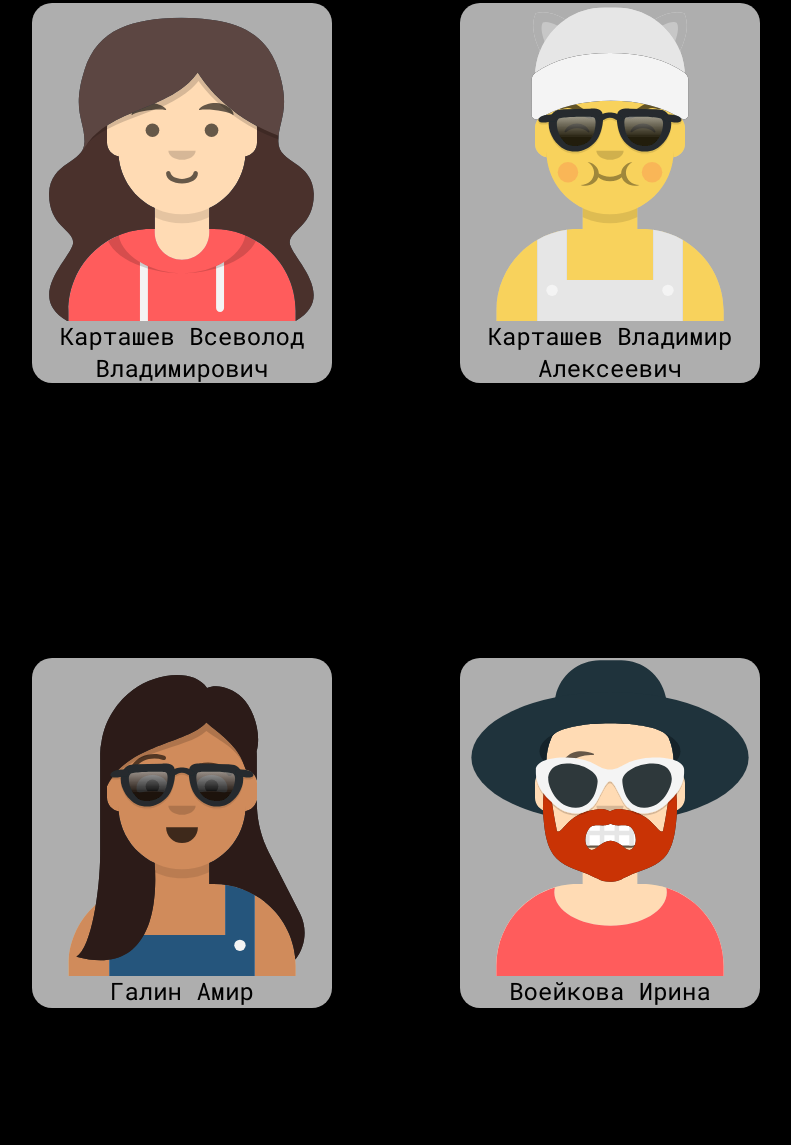
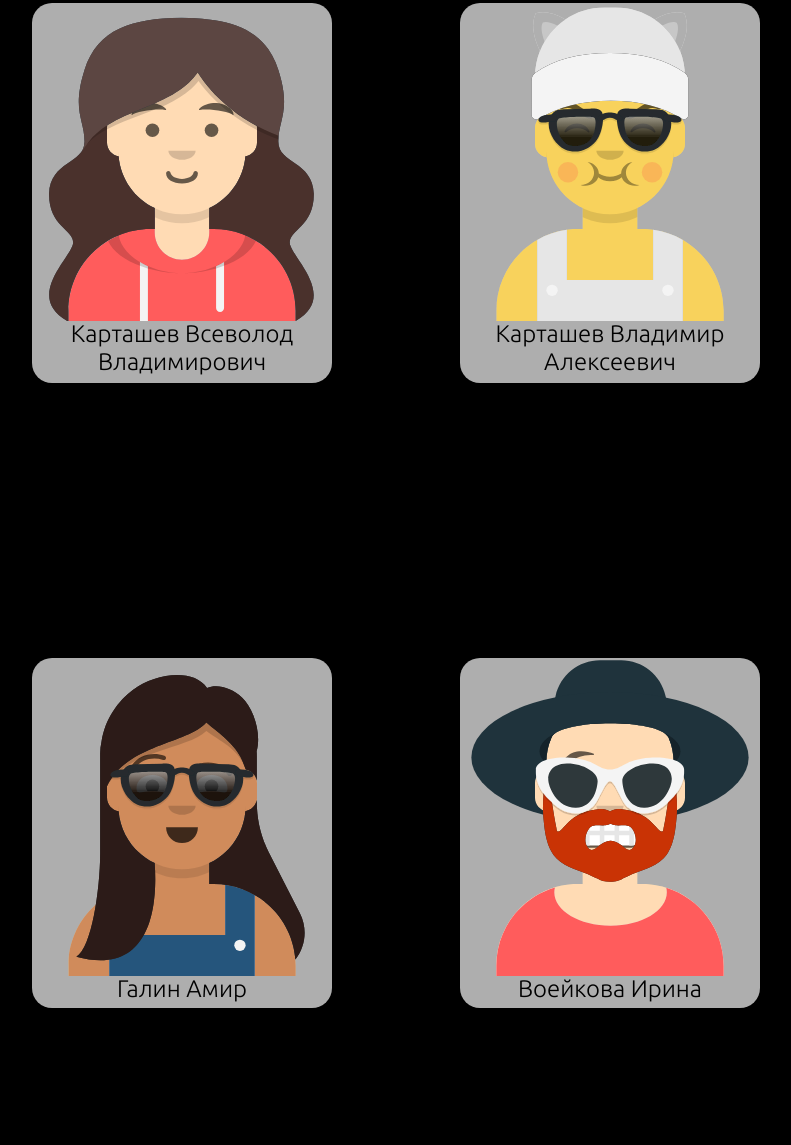
Before and after one commit to sqdyakoda/website, a plain HTML site: page members.html in a window 1280 px wide. Shown: the part 927-2072 px from the top of the page, without its empty margins (244-1035 px from the left). Drawn offline with nearby package versions, Linux system fonts and the light colour scheme.

Commit message:
small changes

```diff
--- a/css/style2.css
+++ b/css/style2.css
@@ -55,7 +55,7 @@
    color: white;
    font-weight: 300;
    text-shadow: 3px 3px 3px black;
-   font-family: 'Open Sans', sans-serif;
+   font-family: 'Ubuntu', sans-serif;
    -webkit-text-stroke-width: 0.5px;
 }
 
@@ -87,7 +87,7 @@
 .card1 p {
    text-align: center;
    font-size: 150%;
-   font-family: 'Roboto Mono', monospace;
+   font-family: 'Ubuntu', sans-serif;
    margin-top: -5px;
 }
 
@@ -99,7 +99,7 @@
 .card3 p {
    text-align: center;
    font-size: 150%;
-   font-family: 'Roboto Mono', monospace;
+   font-family: 'Ubuntu', sans-serif;
    margin-top: -5px;
 }
 
@@ -165,7 +165,7 @@
 .card2 p {
    text-align: center;
    font-size: 150%;
-   font-family: 'Roboto Mono', monospace;
+   font-family: 'Ubuntu', sans-serif;
    margin-top: -5px;
 }
 
@@ -177,7 +177,7 @@
 .card4 p {
    text-align: center;
    font-size: 150%;
-   font-family: 'Roboto Mono', monospace;
+   font-family: 'Ubuntu', sans-serif;
    margin-top: -5px;
 }
 
```
Also changed, not shown: css/style.css (+6 -6 lines), members.html (line endings or trailing spaces).
